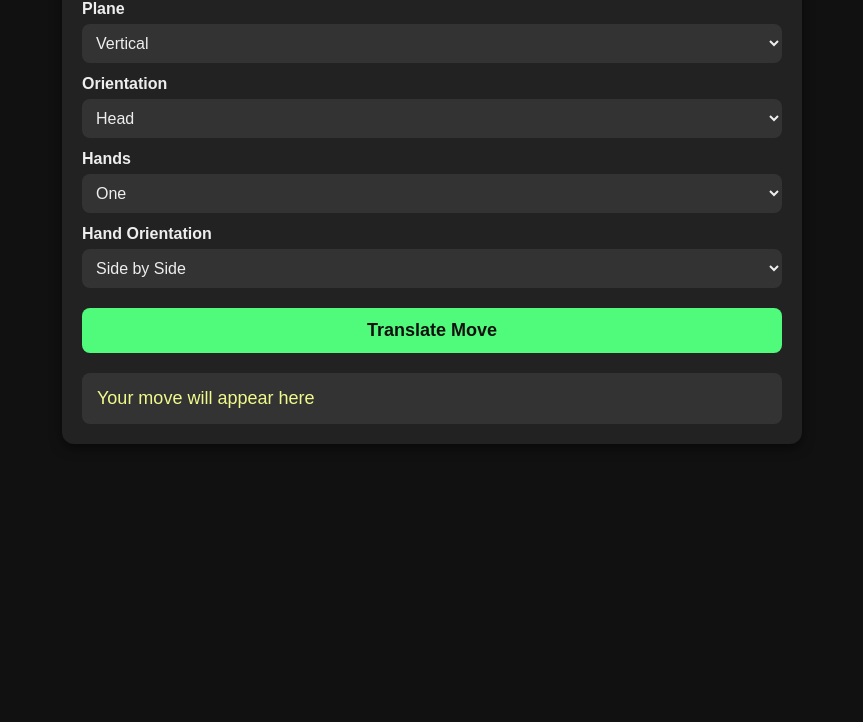
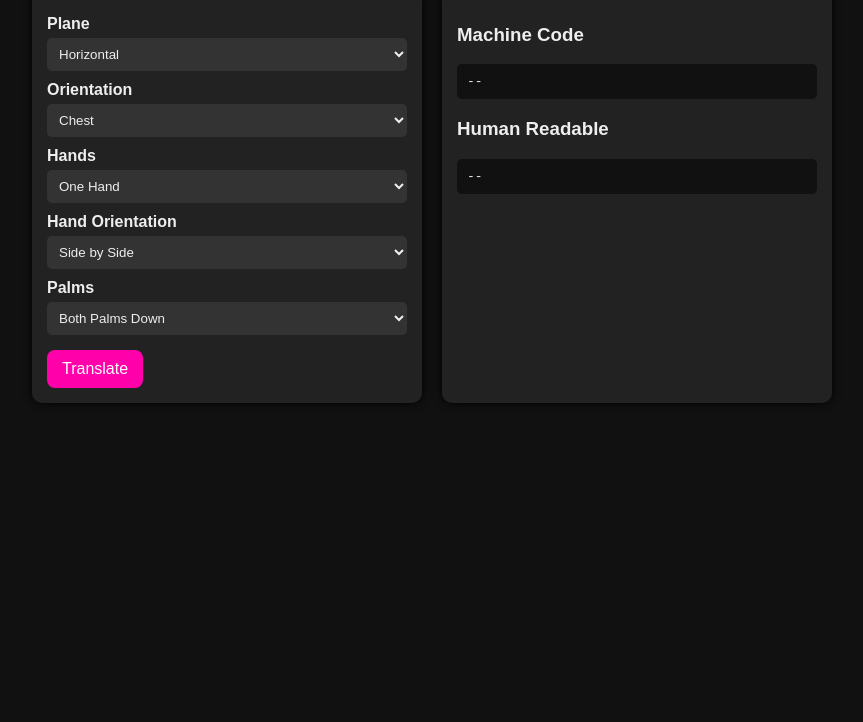
Before and after one commit to eman2238/eman2238.phantom-moves-translate.io, a plain HTML site: page index.html in a window 1280 px wide. Shown: the part 118-840 px from the top of the page, without its empty margins (208-1071 px from the left). After the commit the page ends 800 px from the top, so only its background shows below. Drawn offline with Linux system fonts and the light colour scheme.

Commit message:
Update index.html

```diff
--- a/index.html
+++ b/index.html
@@ -2,121 +2,135 @@
 <html lang="en">
 <head>
   <meta charset="UTF-8">
-  <title>Phantom Moves Translate</title>
+  <title>Gesture Translator</title>
   <style>
     body {
-      background-color: #111;
+      background: #111;
       color: #eee;
       font-family: Arial, sans-serif;
-      display: flex;
-      justify-content: center;
-      align-items: flex-start;
-      min-height: 100vh;
-      margin: 0;
       padding: 20px;
-    }
-    .container {
-      background: #222;
-      padding: 20px;
-      border-radius: 12px;
-      width: 90%;
-      max-width: 700px;
-      box-shadow: 0 4px 12px rgba(0,0,0,0.5);
     }
     h1 {
       text-align: center;
-      margin-bottom: 20px;
-      color: #8be9fd;
+      color: #f0a;
+    }
+    .container {
+      display: grid;
+      grid-template-columns: 1fr 1fr;
+      gap: 20px;
+      max-width: 800px;
+      margin: auto;
+    }
+    .input-box, .output-box {
+      background: #222;
+      padding: 15px;
+      border-radius: 10px;
+      box-shadow: 0 0 10px #000;
     }
     label {
+      display: block;
+      margin: 10px 0 5px;
       font-weight: bold;
-      display: block;
-      margin: 12px 0 6px;
     }
     select {
       width: 100%;
-      padding: 10px;
-      border-radius: 8px;
+      padding: 8px;
+      border-radius: 5px;
       border: none;
-      font-size: 16px;
       background: #333;
       color: #eee;
     }
     button {
-      margin-top: 20px;
-      width: 100%;
-      padding: 12px;
-      font-size: 18px;
+      margin-top: 15px;
+      padding: 10px 15px;
       border: none;
       border-radius: 8px;
-      background: #50fa7b;
-      color: #111;
+      background: #f0a;
+      color: white;
+      font-size: 16px;
       cursor: pointer;
-      font-weight: bold;
     }
     button:hover {
-      background: #40d967;
+      background: #c08;
     }
-    .output {
-      margin-top: 20px;
-      padding: 15px;
-      background: #333;
-      border-radius: 8px;
-      font-size: 18px;
-      color: #f1fa8c;
+    pre {
+      background: #111;
+      padding: 10px;
+      border-radius: 5px;
+      overflow-x: auto;
     }
   </style>
 </head>
 <body>
+  <h1>Gesture Translator</h1>
   <div class="container">
-    <h1>Phantom Moves Translate</h1>
-
+    <!-- Input side -->
+    <div class="input-box">
       <label for="plane">Plane</label>
       <select id="plane">
-      <option>Vertical</option>
-      <option>Horizontal</option>
-      <option>Sagittal</option>
+        <option value="Horizontal">Horizontal</option>
+        <option value="Vertical">Vertical</option>
+        <option value="Sagittal">Sagittal</option>
       </select>
 
       <label for="orientation">Orientation</label>
       <select id="orientation">
-      <option>Head</option>
-      <option>Chest</option>
-      <option>Waist</option>
-      <option>Feet</option>
+        <option value="Chest">Chest</option>
+        <option value="Waist">Waist</option>
+        <option value="Head">Head</option>
       </select>
 
       <label for="hands">Hands</label>
       <select id="hands">
-      <option>One</option>
-      <option>Both</option>
+        <option value="One">One Hand</option>
+        <option value="Both">Both Hands</option>
       </select>
 
       <label for="hand-orientation">Hand Orientation</label>
       <select id="hand-orientation">
-      <option>Side by Side</option>
-      <option>Both Hands Right End</option>
-      <option>Both Hands Middle</option>
-      <option>Both Hands Left End</option>
-      <option>Palms Down</option>
-      <option>Right Palm Down & Left Palm Up</option>
-      <option>Left Palm Down & Right Palm Up</option>
+        <option value="SideBySide">Side by Side</option>
+        <option value="BothEnd">Both Hands at Ends</option>
+        <option value="BothMiddle">Both Hands Middle</option>
+        <option value="BothLeftEnd">Both Hands Left End</option>
       </select>
 
-    <button onclick="showMove()">Translate Move</button>
+      <label for="palms">Palms</label>
+      <select id="palms">
+        <option value="BothDown">Both Palms Down</option>
+        <option value="BothUp">Both Palms Up</option>
+        <option value="RDownLUp">Right Down & Left Up</option>
+        <option value="LDownRUp">Left Down & Right Up</option>
+      </select>
 
-    <div class="output" id="output">Your move will appear here</div>
+      <button onclick="translate()">Translate</button>
+    </div>
+
+    <!-- Output side -->
+    <div class="output-box">
+      <h3>Machine Code</h3>
+      <pre id="codeOutput">--</pre>
+      <h3>Human Readable</h3>
+      <pre id="textOutput">--</pre>
+    </div>
   </div>
 
   <script>
-    function showMove() {
-      const plane = document.getElementById('plane').value;
-      const orientation = document.getElementById('orientation').value;
-      const hands = document.getElementById('hands').value;
-      const handOrientation = document.getElementById('hand-orientation').value;
+    function translate() {
+      let plane = document.getElementById("plane").value;
+      let orientation = document.getElementById("orientation").value;
+      let hands = document.getElementById("hands").value;
+      let handOrientation = document.getElementById("hand-orientation").value;
+      let palms = document.getElementById("palms").value;
 
-      const result = `${plane} plane, ${orientation} orientation, ${hands} hand(s), ${handOrientation}`;
-      document.getElementById('output').innerText = result;
+      // Generate machine-readable code
+      let code = `${plane}_${orientation}_${hands}_${handOrientation}_${palms}`;
+
+      // Generate human-readable description
+      let text = `Plane: ${plane}, Orientation: ${orientation}, Hands: ${hands}, ` +
+                 `Hand Orientation: ${handOrientation}, Palms: ${palms}`;
+
+      document.getElementById("codeOutput").innerText = code;
+      document.getElementById("textOutput").innerText = text;
     }
   </script>
 </body>
```
Lines whose indentation alone changed are shown as unchanged.
